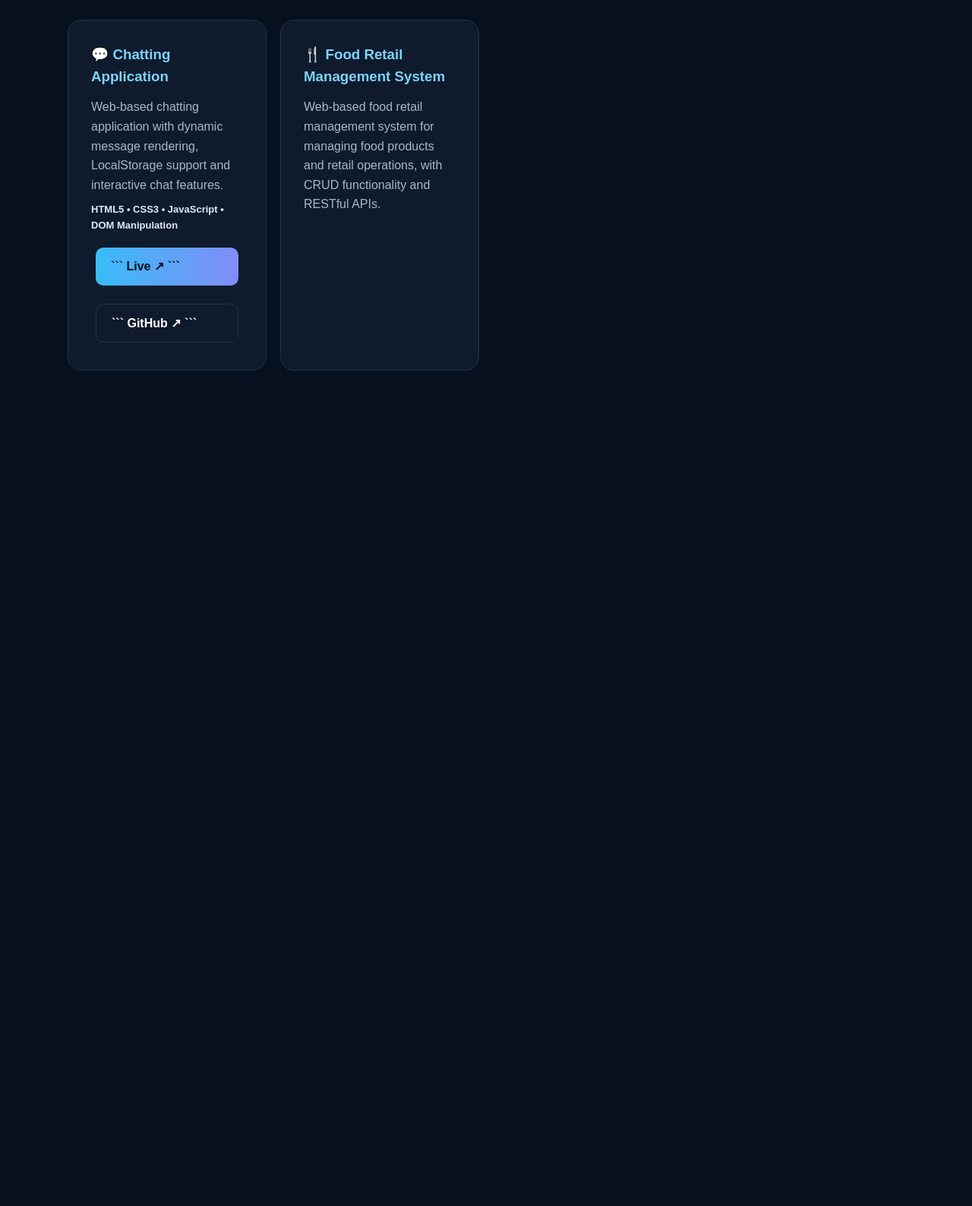
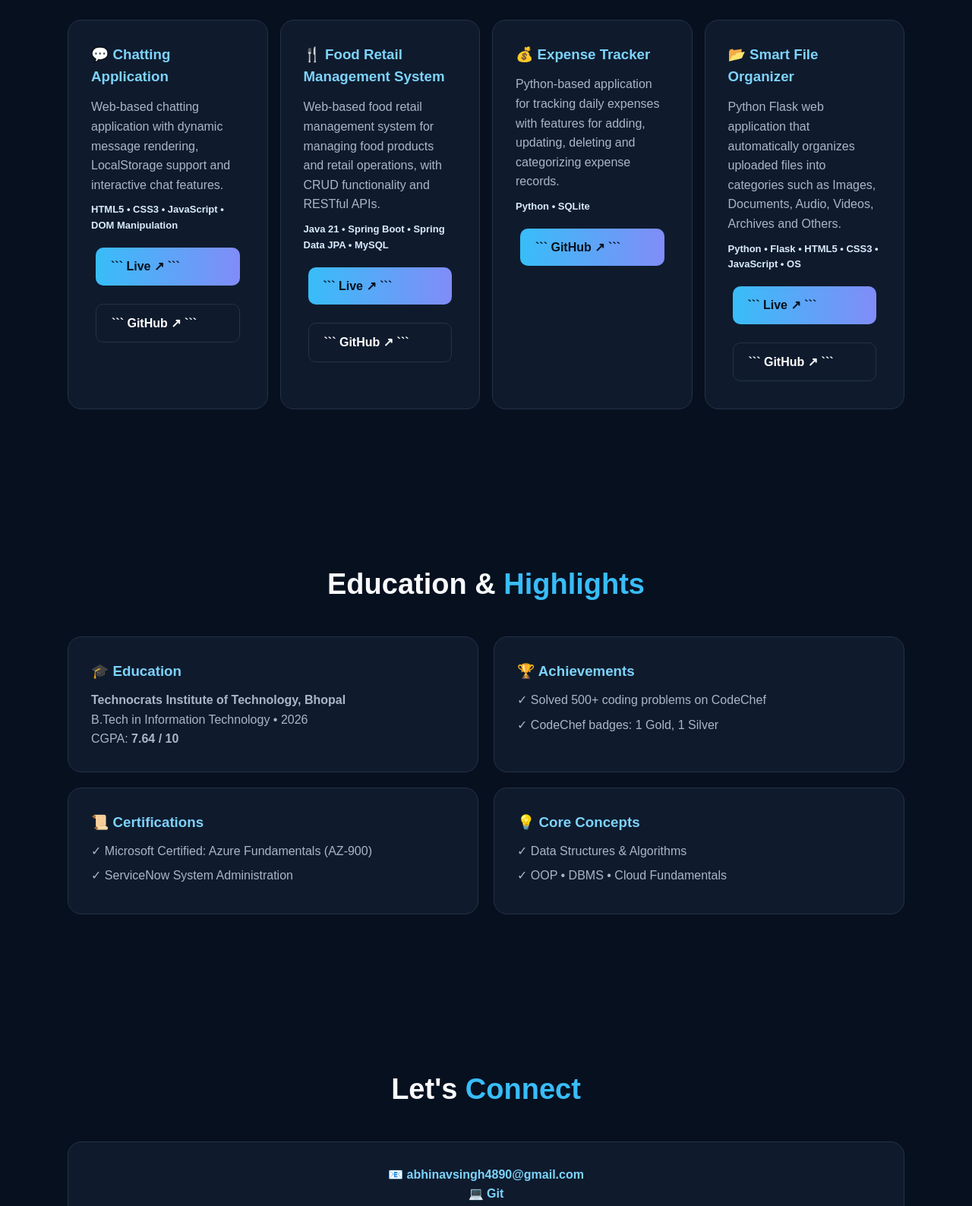
Before and after one commit to Abhinav13092005/abhianv-portfolio, a plain HTML site: page index.html in a window 1280 px wide. Shown: the part 1920-3508 px from the top of the page at 76% size. Before the commit the page ends 2508 px from the top, so only its background shows below. Drawn offline with Linux system fonts and the light colour scheme.

Commit message:
Update index.html

````diff
--- a/index.html
+++ b/index.html
@@ -221,11 +221,10 @@ h1 span{
     font-weight:700
 }
 
-/* FOUR PROJECTS IN ONE ROW */
 .projects{
     display:grid;
     grid-template-columns:repeat(4,1fr);
-    gap:18px
+    gap:16px
 }
 
 .project{
@@ -285,14 +284,11 @@ footer{
     color:#94a3b8
 }
 
-@media(max-width:1000px){
+@media(max-width:900px){
 
     .projects{
         grid-template-columns:repeat(2,1fr)
     }
-}
-
-@media(max-width:850px){
 
     nav ul{
         display:none;
@@ -323,26 +319,11 @@ footer{
     }
 }
 
-@media(max-width:600px){
+@media(max-width:520px){
 
     .projects{
         grid-template-columns:1fr
     }
-
-    .container{
-        padding:30px 20px;
-    }
-
-    h1{
-        font-size:26px;
-    }
-
-    section{
-        padding:80px 18px
-    }
-}
-
-@media(max-width:520px){
 
     .skills{
         grid-template-columns:1fr
@@ -352,7 +333,12 @@ footer{
         display:grid;
         grid-template-columns:1fr 1fr
     }
+
+    section{
+        padding:80px 18px
+    }
 }
+
 </style>
 
 </head>
@@ -546,4 +532,227 @@ GitHub ↗
     and retail operations, with CRUD functionality and RESTful APIs.
 </p>
 
-<div class="tec
+<div class="tech">
+    Java 21 • Spring Boot • Spring Data JPA • MySQL
+</div>
+
+<a
+class="btn primary"
+href="https://food-retail-management-system.onrender.com"
+target="_blank"
+
+>
+
+```
+Live ↗
+```
+
+</a>
+
+<a
+class="btn ghost"
+href="https://github.com/Abhinav13092005/food-retail-management-system"
+target="_blank"
+
+>
+
+```
+GitHub ↗
+```
+
+</a>
+
+</div>
+
+<div class="card project">
+
+<h3>
+    💰 Expense Tracker
+</h3>
+
+<p>
+    Python-based application for tracking daily expenses with features
+    for adding, updating, deleting and categorizing expense records.
+</p>
+
+<div class="tech">
+    Python • SQLite
+</div>
+
+<a
+class="btn primary"
+href="https://github.com/Abhinav13092005"
+target="_blank"
+
+>
+
+```
+GitHub ↗
+```
+
+</a>
+
+</div>
+
+<div class="card project">
+
+<h3>
+    📂 Smart File Organizer
+</h3>
+
+<p>
+    Python Flask web application that automatically organizes uploaded
+    files into categories such as Images, Documents, Audio, Videos,
+    Archives and Others.
+</p>
+
+<div class="tech">
+    Python • Flask • HTML5 • CSS3 • JavaScript • OS
+</div>
+
+<a
+class="btn primary"
+href="https://smart-file-organizer-qux6.onrender.com"
+target="_blank"
+
+>
+
+```
+Live ↗
+```
+
+</a>
+
+<a
+class="btn ghost"
+href="https://github.com/Abhinav13092005/smart-file-organizer"
+target="_blank"
+
+>
+
+```
+GitHub ↗
+```
+
+</a>
+
+</div>
+
+</div>
+
+</section>
+
+<section id="education">
+
+<h2 class="title">
+    Education & <span>Highlights</span>
+</h2>
+
+<div class="two">
+
+<div class="card info">
+
+<h3>
+    🎓 Education
+</h3>
+
+<p>
+    <b>Technocrats Institute of Technology, Bhopal</b>
+</p>
+
+<p>
+    B.Tech in Information Technology • 2026
+</p>
+
+<p>
+    CGPA: <b>7.64 / 10</b>
+</p>
+
+</div>
+
+<div class="card info">
+
+<h3>
+    🏆 Achievements
+</h3>
+
+<ul>
+
+<li>
+    ✓ Solved 500+ coding problems on CodeChef
+</li>
+
+<li>
+    ✓ CodeChef badges: 1 Gold, 1 Silver
+</li>
+
+</ul>
+
+</div>
+
+<div class="card info">
+
+<h3>
+    📜 Certifications
+</h3>
+
+<ul>
+
+<li>
+    ✓ Microsoft Certified: Azure Fundamentals (AZ-900)
+</li>
+
+<li>
+    ✓ ServiceNow System Administration
+</li>
+
+</ul>
+
+</div>
+
+<div class="card info">
+
+<h3>
+    💡 Core Concepts
+</h3>
+
+<ul>
+
+<li>
+    ✓ Data Structures & Algorithms
+</li>
+
+<li>
+    ✓ OOP • DBMS • Cloud Fundamentals
+</li>
+
+</ul>
+
+</div>
+
+</div>
+
+</section>
+
+<section id="contact">
+
+<h2 class="title">
+    Let's <span>Connect</span>
+</h2>
+
+<div class="card contact">
+
+<p>
+    📧
+    <a href="mailto:abhinavsingh4890@gmail.com">
+        abhinavsingh4890@gmail.com
+    </a>
+</p>
+
+<p>
+    💻
+    <a
+        href="https://github.com/Abhinav13092005"
+        target="_blank"
+    >
+        Git
````
